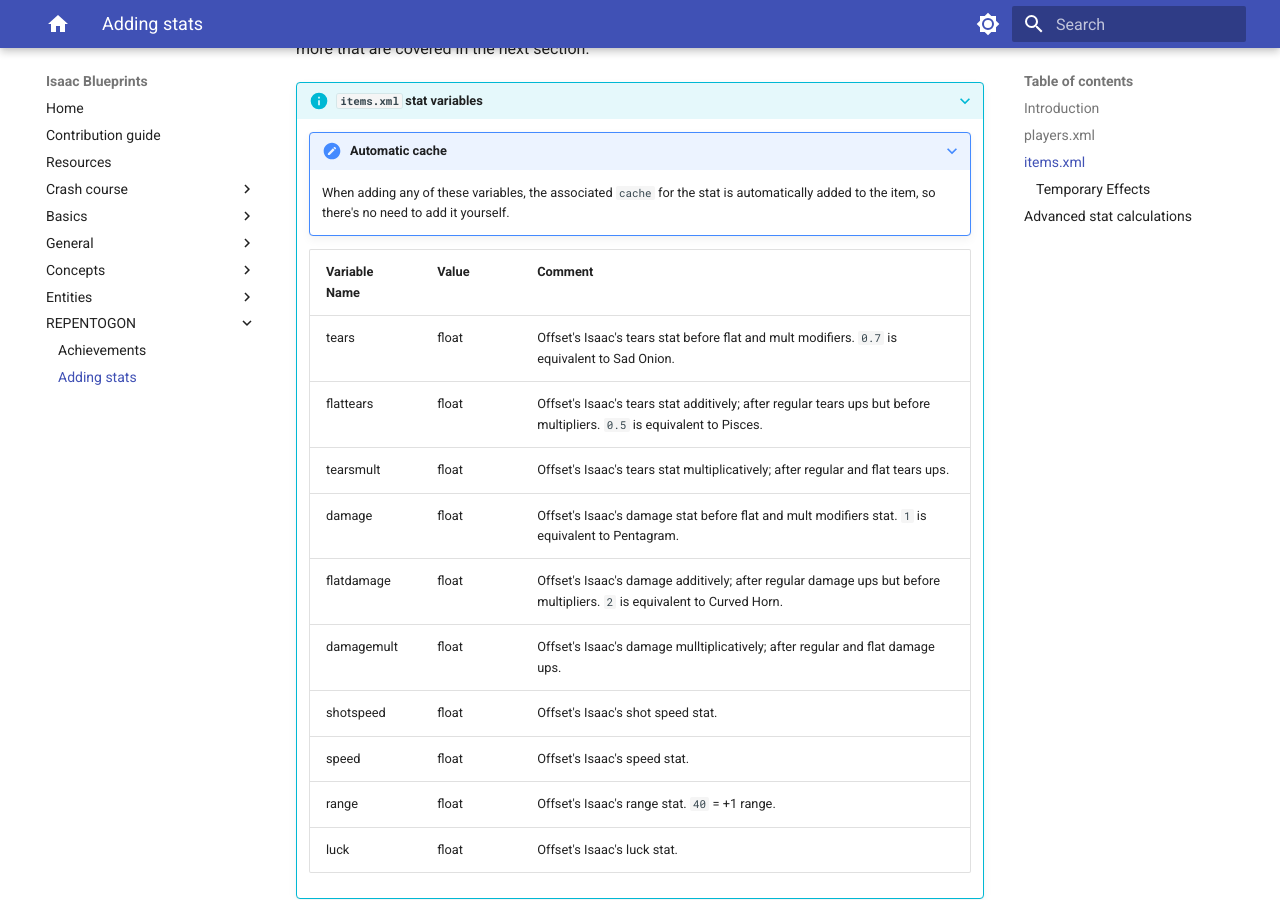
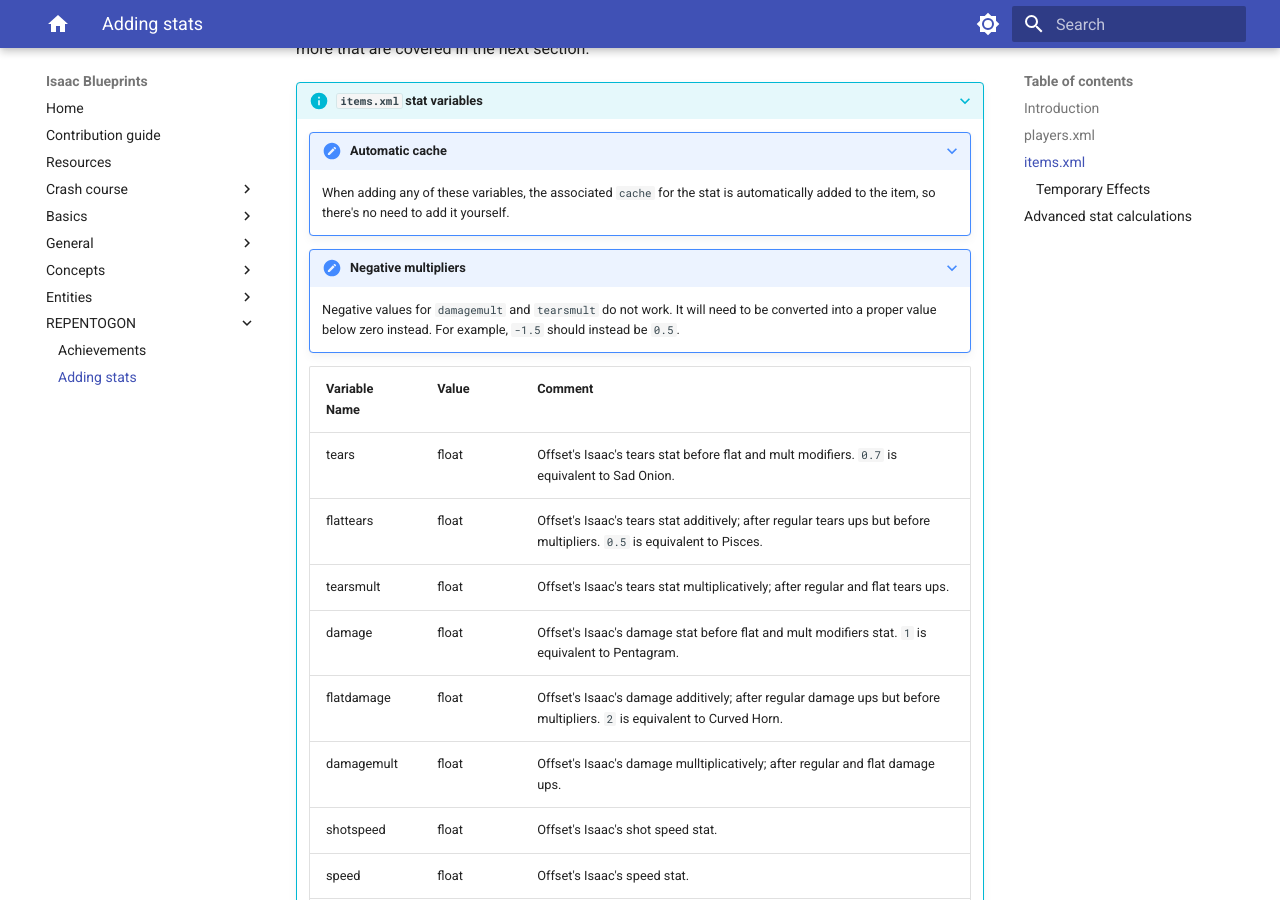
Before and after one commit to catinsurance/IsaacBlueprints, an MkDocs documentation site: the page built from docs/tutorials/repentogon/adding_stats.md, in a window 1280 px wide and 900 px high, scrolled down 2181 px. Built offline with MkDocs 1.6.1 and Material for MkDocs 9.7.7, drawn with Linux system fonts in a browser that asks for light colours; comment, search, counter and statistics services are not loaded.

Commit message:
Note on negative multipliers on adding stats

```diff
--- a/docs/tutorials/repentogon/adding_stats.md
+++ b/docs/tutorials/repentogon/adding_stats.md
@@ -59,6 +59,8 @@ Below are most of the available variables that can be added to any `items.xml` e
 ???+ info "`items.xml` stat variables"
 	???+ note "Automatic cache"
 		When adding any of these variables, the associated `cache` for the stat is automatically added to the item, so there's no need to add it yourself.
+	???+ note "Negative multipliers"
+		Negative values for `damagemult` and `tearsmult` do not work. It will need to be converted into a proper value below zero instead. For example, `-1.5` should instead be `0.5`.
 	| Variable Name | Value | Comment |
 	|:--|:--|:--|
 	|tears|float|Offset's Isaac's tears stat before flat and mult modifiers. `0.7` is equivalent to Sad Onion.|
```
